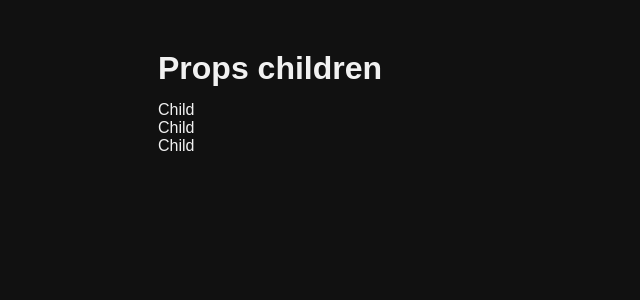
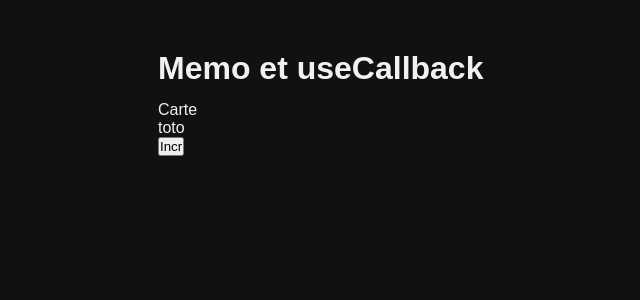
Before and after one commit to musellix/formation-react, a React (Vite) app in the folder 5.React-dans-le-détail/: page / in a window 1280 px wide. Shown: the top 300 px of the page, without its empty margins (82-722 px from the left). Built offline with nearby package versions, Linux system fonts and the light colour scheme.

Commit message:
5.11 - React dans le detail - Memo et useCallback

```diff
--- a/5.React-dans-le-détail/src/App.jsx
+++ b/5.React-dans-le-détail/src/App.jsx
@@ -1,4 +1,4 @@
-import Container from "./lessons/10.Comprendre-props-children/Container"
+import Container from "./lessons/11.Memo-et-useCallback/Container"
 
 function App() {
 
--- /dev/null
+++ b/5.React-dans-le-détail/src/lessons/11.Memo-et-useCallback/Card.jsx
@@ -0,0 +1,13 @@
+import React, { memo } from 'react'
+
+export default memo(function Card({txt, customLog}) {
+    console.log("RENDER !")
+    customLog()
+
+  return (
+    <div>
+        <p>Carte</p>
+        <p>{txt}</p>
+    </div>
+  )
+})
--- a/5.React-dans-le-détail/src/lessons/11.Memo-et-useCallback/Container.jsx
+++ b/5.React-dans-le-détail/src/lessons/11.Memo-et-useCallback/Container.jsx
@@ -1,9 +1,19 @@
+import { useCallback, useState } from "react"
+import Card from "./Card"
+
 export default function Container() {
+  const [count, setCount] = useState(0)
+
+  const customLog = useCallback(() => console.log("Bonjour"), [])
+  // function customLog() {
+  //   console.log("Bonjour")
+  // }
 
   return (
     <div>
       <h1>Memo et useCallback</h1>
-
+      <Card txt="toto" customLog={customLog}></Card>
+      <button onClick={() => setCount(count + 1)}>Incr</button>
     </div>
   )
 }
```
